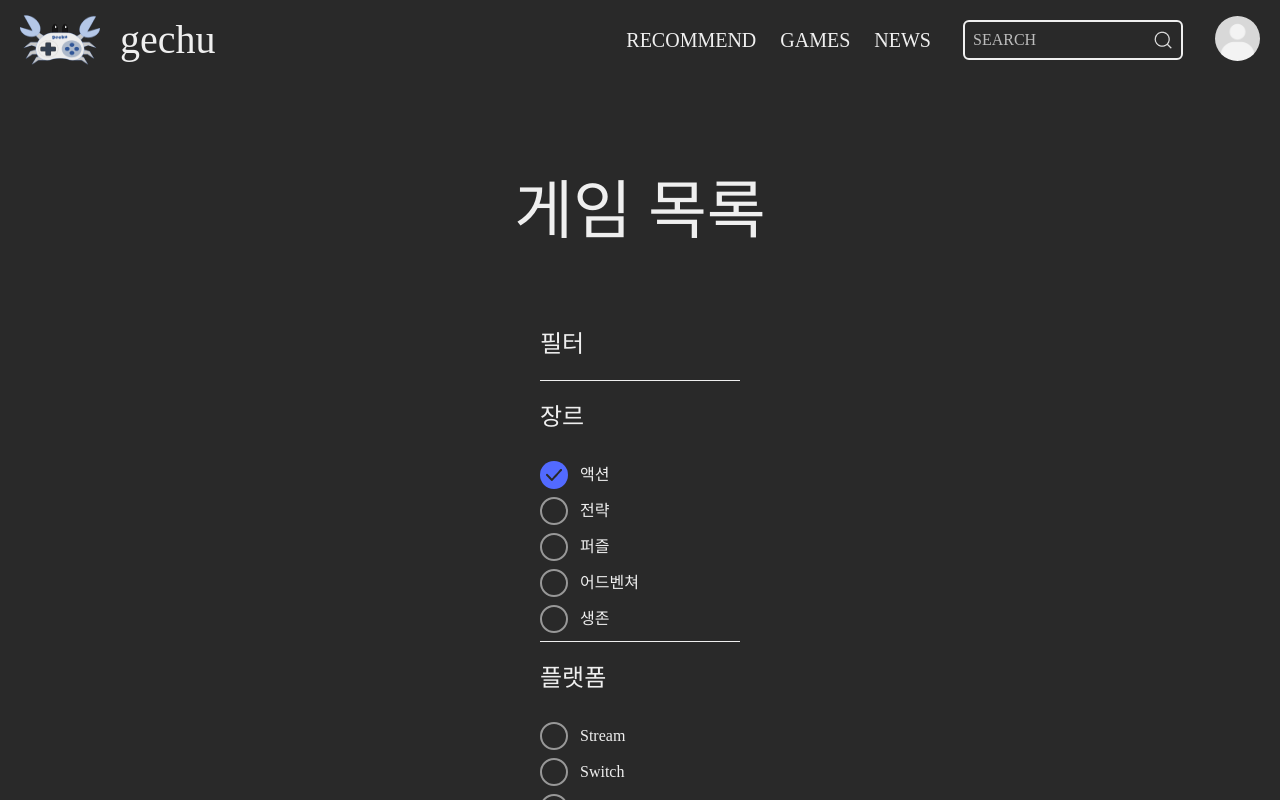
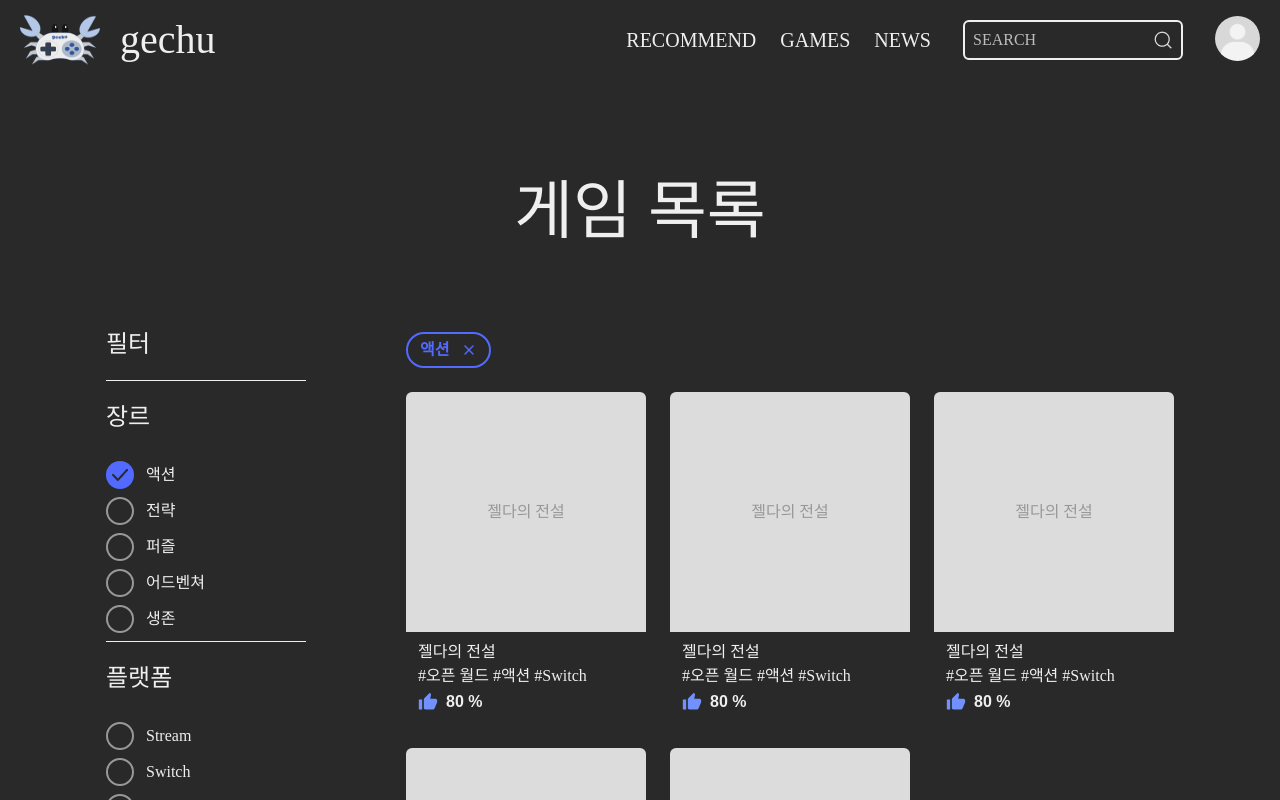
Before and after one commit to dringcokeverygood/gechu, a React (Create React App) app in the folder frontend/: page /game-list in a window 1280 px wide. Both pictures are taken after a click on the checkbox "액션". Shown: the top 800 px of the page. Built offline with nearby package versions, Linux system fonts and the light colour scheme; a web font is replaced by a local one.

Commit message:
Feat: 게임 목록 화면 구성 중
게임 목록 출력 완료
선택된 필터에 대한 라벨 출력 완료
X 버튼 눌렀을 때 필터 false 처리 미완료

```diff
--- /dev/null
+++ b/frontend/src/components/Common/CFilterLabel.tsx
@@ -0,0 +1,18 @@
+import React from 'react';
+import { LuX } from 'react-icons/lu';
+
+type LabelType = {
+	id: string;
+	text: string;
+};
+
+const CFilterLabel = ({ id, text }: LabelType) => {
+	return (
+		<div className="flex w-fit items-center justify-center gap-3 rounded-[115px] border-2 border-solid border-blue-500 px-3 py-2">
+			<div className="text-[16px] font-bold text-blue-500">{text}</div>
+			<LuX id={id} className="text-blue-500" />
+		</div>
+	);
+};
+
+export default CFilterLabel;
--- a/frontend/src/components/Common/containers/GameCardContainer.tsx
+++ b/frontend/src/components/Common/containers/GameCardContainer.tsx
@@ -1,19 +1,7 @@
 import GameCard from '../GameCard';
 import { GamePreviewType } from '../../../typedef/Game/games.types';
 
-const GameCardContainer = () => {
-	const game: GamePreviewType = {
-		gameSeq: 1,
-		gameTitle: '젤다의 전설',
-		gameTitleImageUrl: '',
-		createDate: '',
-		genre: '#오픈월드 #액션',
-		platform: '#Switch',
-		develop: '',
-		publish: '',
-		estimatePercent: 89,
-	};
-
+const GameCardContainer = ({ game }: { game: GamePreviewType }) => {
 	return <GameCard game={game} />;
 };
 
--- a/frontend/src/components/Game/GameList.tsx
+++ b/frontend/src/components/Game/GameList.tsx
@@ -1,14 +1,44 @@
 import React from 'react';
 import SideFilterBar from './components/SideFilterBar';
-import { AllFilters } from '../../typedef/Game/filter.types';
+import GameCardContainer from '../Common/containers/GameCardContainer';
+import CFilterLabel from '../Common/CFilterLabel';
+import { GameListType } from '../../typedef/Game/games.types';
 
-const GameList = ({ genreFilter, platformFilter }: AllFilters) => {
+const GameList = ({ genreFilter, platformFilter, games }: GameListType) => {
 	return (
-		<div className="flex">
+		<div className="flex w-[1200px] justify-center gap-[100px]">
 			<SideFilterBar
 				genreFilter={genreFilter}
 				platformFilter={platformFilter}
 			/>
+
+			<div className="flex w-[768px] flex-col gap-6">
+				<div className="flex max-w-full flex-wrap gap-3 pt-6">
+					{Object.keys(genreFilter.filterState).map(
+						(genre) =>
+							genreFilter.filterState[genre].flag && (
+								<CFilterLabel
+									id={genre}
+									text={genreFilter.filterState[genre].text}
+								/>
+							),
+					)}
+					{Object.keys(platformFilter.filterState).map(
+						(platform) =>
+							platformFilter.filterState[platform].flag && (
+								<CFilterLabel
+									id={platform}
+									text={platformFilter.filterState[platform].text}
+								/>
+							),
+					)}
+				</div>
+				<div className="grid grid-cols-3 gap-6">
+					{games.map((game) => (
+						<GameCardContainer key={game.gameSeq} game={game} />
+					))}
+				</div>
+			</div>
 		</div>
 	);
 };
--- a/frontend/src/components/Game/containers/GameListContainer.tsx
+++ b/frontend/src/components/Game/containers/GameListContainer.tsx
@@ -1,8 +1,10 @@
 import React, { useState } from 'react';
 import GameList from '../GameList';
 import { FilterObject, FilterType } from '../../../typedef/Game/filter.types';
+import { GamePreviewType } from '../../../typedef/Game/games.types';
 
 const GameListContainer = () => {
+	// 장르별 필터링을 위한 state
 	const [genreFilterState, setGenreFilterState] = useState<FilterObject>({
 		Action: {
 			flag: false,
@@ -38,6 +40,7 @@
 		});
 	};
 
+	// 플랫폼별 필터링을 위한 state
 	const [platformFilterState, setPlatformFilterState] = useState<FilterObject>({
 		Stream: {
 			flag: false,
@@ -83,7 +86,56 @@
 		onChange: onChangePlatformFilter,
 	};
 
-	return <GameList genreFilter={genreFilter} platformFilter={platformFilter} />;
+	const dummy: GamePreviewType[] = [
+		{
+			gameSeq: 1,
+			gameTitle: '젤다의 전설',
+			gameTitleImageUrl: '',
+			estimatePercent: 80,
+			genre: '#오픈 월드 #액션',
+			platform: '#Switch',
+		},
+		{
+			gameSeq: 2,
+			gameTitle: '젤다의 전설',
+			gameTitleImageUrl: '',
+			estimatePercent: 80,
+			genre: '#오픈 월드 #액션',
+			platform: '#Switch',
+		},
+		{
+			gameSeq: 3,
+			gameTitle: '젤다의 전설',
+			gameTitleImageUrl: '',
+			estimatePercent: 80,
+			genre: '#오픈 월드 #액션',
+			platform: '#Switch',
+		},
+		{
+			gameSeq: 4,
+			gameTitle: '젤다의 전설',
+			gameTitleImageUrl: '',
+			estimatePercent: 80,
+			genre: '#오픈 월드 #액션',
+			platform: '#Switch',
+		},
+		{
+			gameSeq: 5,
+			gameTitle: '젤다의 전설',
+			gameTitleImageUrl: '',
+			estimatePercent: 80,
+			genre: '#오픈 월드 #액션',
+			platform: '#Switch',
+		},
+	];
+
+	return (
+		<GameList
+			genreFilter={genreFilter}
+			platformFilter={platformFilter}
+			games={dummy}
+		/>
+	);
 };
 
 export default GameListContainer;
```
Also changed, not shown: frontend/src/typedef/Game/games.types.ts (+8 -3 lines).
